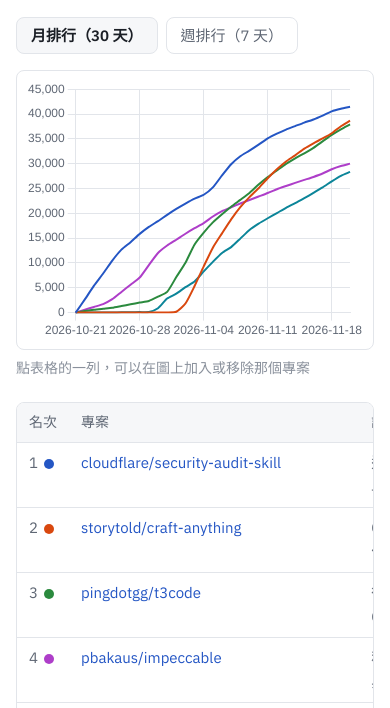
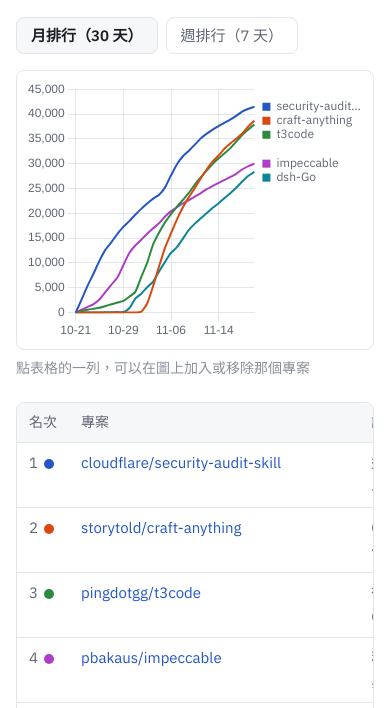
Before and after one commit to max8568/github-dashboard, a website: page index.html in a window 390 px wide. Shown: the part 88-796 px from the top of the page. Drawn offline with nearby package versions, Linux system fonts and the light colour scheme.

Commit message:
feat: label each chart line with a color square and repo name
Line-end labels implemented by Codex CLI; mobile date ticks by Claude.

Co-Authored-By: Claude Opus 5.5 <noreply@anthropic.com>

```diff
--- a/index.html
+++ b/index.html
@@ -166,14 +166,103 @@ function renderChart(ranking, items) {
     spanGaps: true,
     hidden: !visible.has(i),
   }));
+  const labelFont = `12px ${css("--font")}`;
+  const rightGap = 8;
+  const squareSize = 8;
+  const textGap = 6;
+  const labelSpacing = 14;
+  let lineEndLabels = [];
+  const lineEndLabelsPlugin = {
+    id: "lineEndLabels",
+    beforeLayout(chart) {
+      const { ctx } = chart;
+      const narrow = window.innerWidth < 600;
+      let widest = 0;
+      lineEndLabels = [];
+
+      ctx.save();
+      ctx.font = labelFont;
+      chart.data.datasets.forEach((dataset, datasetIndex) => {
+        if (!chart.isDatasetVisible(datasetIndex)) return;
+        let pointIndex = dataset.data.length - 1;
+        while (pointIndex >= 0 && dataset.data[pointIndex] == null) pointIndex--;
+        if (pointIndex < 0) return;
+
+        let text = dataset.label;
+        if (narrow) {
+          text = text.slice(text.lastIndexOf("/") + 1);
+          if (text.length > 14) text = `${text.slice(0, 14)}…`;
+        }
+        widest = Math.max(widest, ctx.measureText(text).width);
+        lineEndLabels.push({ datasetIndex, pointIndex, text, color: dataset.borderColor });
+      });
+      ctx.restore();
+
+      chart.options.layout.padding.right = lineEndLabels.length
+        ? widest + rightGap + squareSize + textGap + 4
+        : 0;
+    },
+    afterLayout(chart) {
+      const box = chart.canvas.parentElement;
+      if (lineEndLabels.length < 2) {
+        box.style.minHeight = "";
+        return;
+      }
+
+      const { top, bottom } = chart.chartArea;
+      const { paddingTop, paddingBottom, borderTopWidth, borderBottomWidth } = getComputedStyle(box);
+      const boxInsets = [paddingTop, paddingBottom, borderTopWidth, borderBottomWidth]
+        .reduce((sum, value) => sum + parseFloat(value), 0);
+      const requiredHeight = (lineEndLabels.length - 1) * labelSpacing;
+      box.style.minHeight = `${Math.ceil(requiredHeight + chart.height - (bottom - top) + boxInsets)}px`;
+    },
+    afterDatasetsDraw(chart) {
+      const labels = lineEndLabels.map((label) => ({
+        ...label,
+        y: chart.getDatasetMeta(label.datasetIndex).data[label.pointIndex]?.y,
+      })).filter(({ y }) => Number.isFinite(y)).sort((a, b) => a.y - b.y);
+      if (!labels.length) return;
+
+      const { ctx, chartArea: { top, bottom, right } } = chart;
+      const x = right + rightGap;
+      // Fit the labels during the responsive resize when the chart box needs to grow.
+      const spacing = labels.length > 1
+        ? Math.min(labelSpacing, (bottom - top) / (labels.length - 1))
+        : labelSpacing;
+      let previousY = top - spacing;
+      for (const label of labels) {
+        label.y = Math.max(label.y, previousY + spacing);
+        previousY = label.y;
+      }
+      const shift = Math.min(Math.max(0, previousY - bottom), labels[0].y - top);
+
+      ctx.save();
+      ctx.font = labelFont;
+      ctx.textAlign = "left";
+      ctx.textBaseline = "middle";
+      const muted = css("--muted");
+      labels.forEach((label, i) => {
+        // Keep room for the labels below when the first label reaches the top.
+        const maxY = bottom - (labels.length - 1 - i) * spacing;
+        const y = Math.min(label.y - shift, maxY);
+        ctx.fillStyle = label.color;
+        ctx.fillRect(x, y - squareSize / 2, squareSize, squareSize);
+        ctx.fillStyle = muted;
+        ctx.fillText(label.text, x + squareSize + textGap, y);
+      });
+      ctx.restore();
+    },
+  };
   if (chart) chart.destroy();
   chart = new Chart(document.getElementById("chart"), {
     type: "line",
     data: { labels: ranking.dates, datasets },
+    plugins: [lineEndLabelsPlugin],
     options: {
       responsive: true,
       maintainAspectRatio: false,
       animation: false,
+      layout: { padding: { right: 0 } },
       interaction: { mode: "index", intersect: false },
       plugins: {
         legend: { display: false },
@@ -190,7 +279,11 @@ function renderChart(ranking, items) {
       },
       scales: {
         x: {
-          ticks: { color: css("--muted"), maxRotation: 0, autoSkip: true, maxTicksLimit: 8 },
+          ticks: { color: css("--muted"), maxRotation: 0, autoSkip: true, maxTicksLimit: window.innerWidth < 600 ? 4 : 8,
+            callback(value) {
+              const label = this.getLabelForValue(value);
+              return window.innerWidth < 600 ? label.slice(5) : label;
+            } },
           grid: { color: css("--border") },
           border: { color: css("--border") },
         },
```
